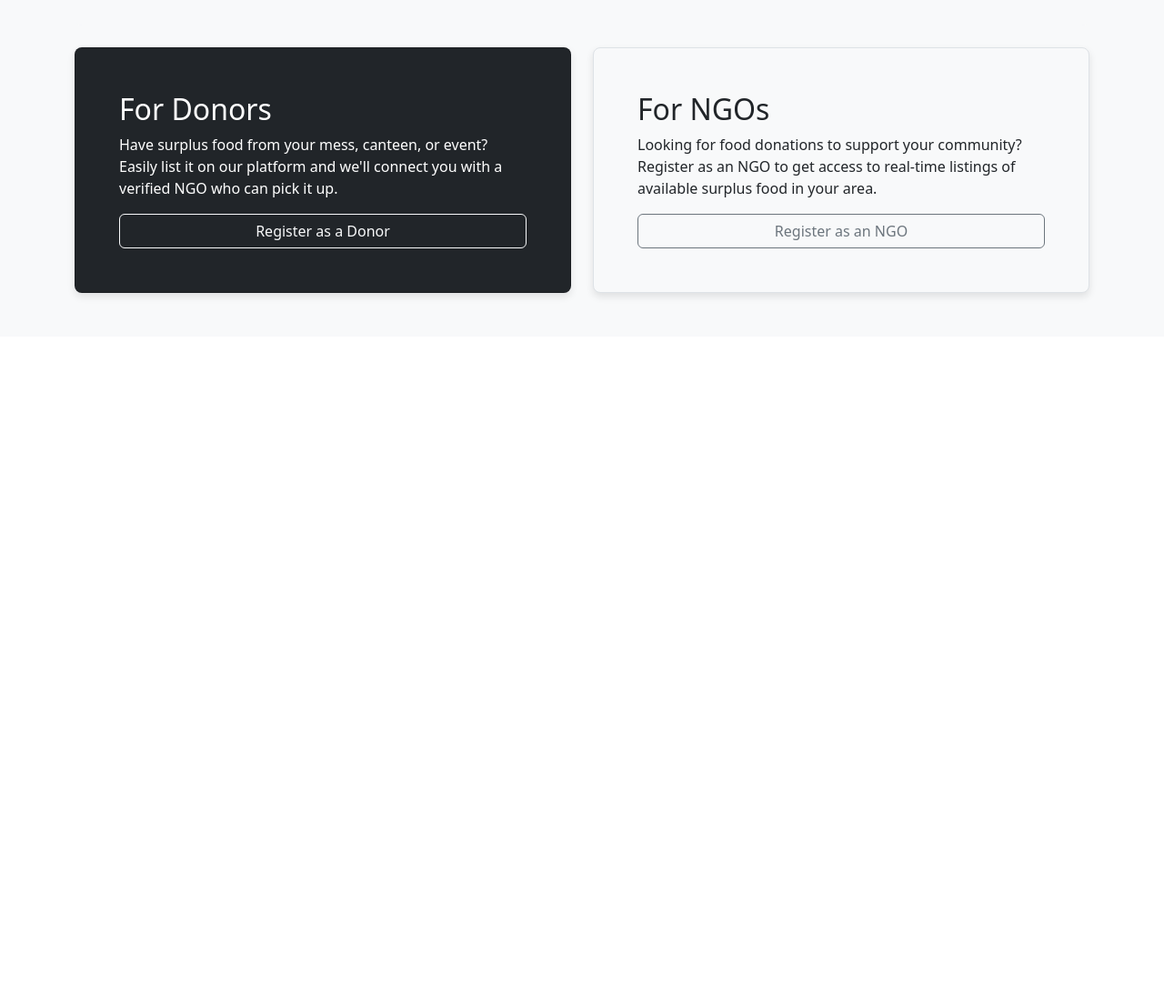
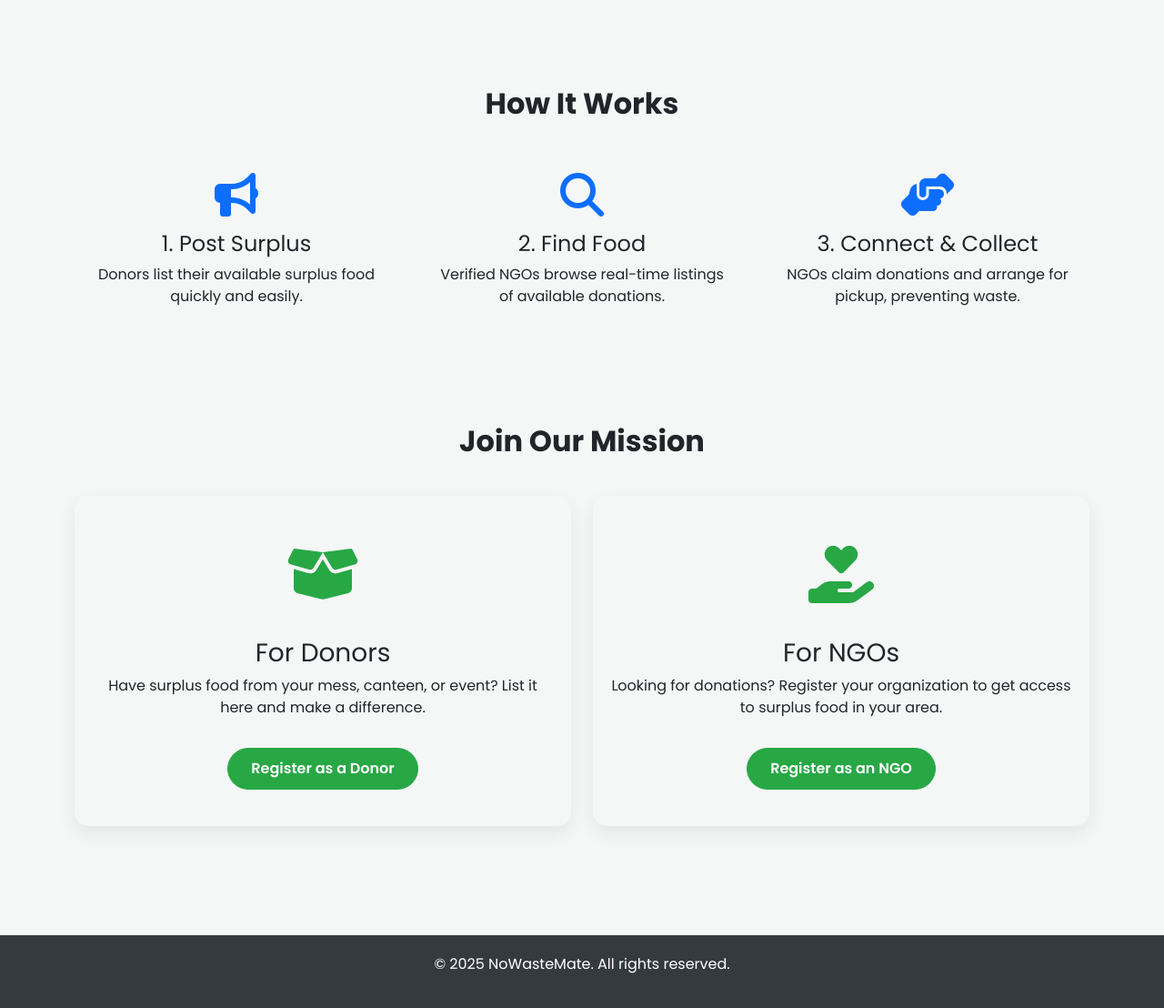
Before and after one commit to PrashantKumar-07/nowastemate-project, a Django app: page / in a window 1280 px wide. Shown: the part 460-1568 px from the top of the page at 91% size. Before the commit the page ends 789 px from the top, so only its background shows below. Run offline with Django 5.2, Linux system fonts and the light colour scheme.

Commit message:
minor changes

```diff
--- a/core/templates/core/base.html
+++ b/core/templates/core/base.html
@@ -1,56 +1,75 @@
-<!--
-This is the base template for the entire site.
-All other templates will "extend" this one, inheriting the navbar,
-footer, and general page structure. This promotes code reuse.
--->
 <!DOCTYPE html>
 <html lang="en">
 <head>
     <meta charset="UTF-8">
     <meta name="viewport" content="width=device-width, initial-scale=1.0">
-    <title>NoWasteMate</title>
-    <!-- Bootstrap CSS for styling -->
+    <title>NoWasteMate - Turn Surplus into Support</title>
+
+    <!-- Bootstrap CSS -->
     <link href="https://cdn.jsdelivr.net/npm/bootstrap@5.3.2/dist/css/bootstrap.min.css" rel="stylesheet">
+
+    <!-- Google Fonts (Poppins) -->
+    <link rel="preconnect" href="https://fonts.googleapis.com">
+    <link rel="preconnect" href="https://fonts.gstatic.com" crossorigin>
+    <link href="https://fonts.googleapis.com/css2?family=Poppins:wght@400;600;700&display=swap" rel="stylesheet">
+
+    <!-- Font Awesome for Icons -->
+    <link rel="stylesheet" href="https://cdnjs.cloudflare.com/ajax/libs/font-awesome/6.5.1/css/all.min.css">
+
     <style>
-        html { scroll-behavior: smooth; }
-        body { background-color: #f8f9fa; }
-        .navbar { box-shadow: 0 2px 4px rgba(0,0,0,.1); }
-        .card { border-radius: 15px; box-shadow: 0 4px 8px rgba(0,0,0,.1); }
-        .btn-primary { background-color: #007bff; border: none; }
-        .btn-primary:hover { background-color: #0056b3; }
-        .alert { border-radius: 10px; }
+        /* --- New, Upgraded Styles --- */
+        body {
+            font-family: 'Poppins', sans-serif;
+            background-color: #f4f7f6;
+        }
+        .navbar {
+            box-shadow: 0 2px 4px rgba(0,0,0,.05);
+            font-weight: 600;
+        }
+        .navbar-brand {
+            font-weight: 700;
+            font-size: 1.5rem;
+        }
+        .btn-primary {
+            background-color: #28a745; /* A friendly green */
+            border-color: #28a745;
+            font-weight: 600;
+            padding: 10px 25px;
+            border-radius: 50px;
+            transition: all 0.3s ease;
+        }
+        .btn-primary:hover {
+            background-color: #218838;
+            border-color: #1e7e34;
+            transform: translateY(-2px);
+            box-shadow: 0 4px 12px rgba(0,0,0,0.15);
+        }
+        footer {
+            background-color: #343a40;
+            color: white;
+            padding: 20px 0;
+            text-align: center;
+        }
     </style>
 </head>
 <body>
 
-    <!-- Navigation Bar -->
+    <!-- Navigation Bar (Unchanged) -->
     <nav class="navbar navbar-expand-lg navbar-light bg-white sticky-top">
         <div class="container">
-            <a class="navbar-brand fw-bold" href="{% url 'home' %}">🤝 NoWasteMate</a>
+            <a class="navbar-brand" href="{% url 'home' %}">🤝 NoWasteMate</a>
             <button class="navbar-toggler" type="button" data-bs-toggle="collapse" data-bs-target="#navbarNav" aria-controls="navbarNav" aria-expanded="false" aria-label="Toggle navigation">
                 <span class="navbar-toggler-icon"></span>
             </button>
             <div class="collapse navbar-collapse" id="navbarNav">
                 <ul class="navbar-nav ms-auto">
-                    <!-- Links for all users -->
-                    <li class="nav-item">
-                        <a class="nav-link" href="{% url 'home' %}">Home</a>
-                    </li>
-                    <!-- Conditional links based on authentication status -->
+                    <li class="nav-item"><a class="nav-link" href="{% url 'home' %}">Home</a></li>
                     {% if user.is_authenticated %}
-                        <li class="nav-item">
-                            <a class="nav-link" href="{% url 'dashboard' %}">Dashboard</a>
-                        </li>
-                        <li class="nav-item">
-                            <a class="nav-link" href="{% url 'logout' %}">Logout</a>
-                        </li>
+                        <li class="nav-item"><a class="nav-link" href="{% url 'dashboard' %}">Dashboard</a></li>
+                        <li class="nav-item"><a class="nav-link" href="{% url 'logout' %}">Logout</a></li>
                     {% else %}
-                        <li class="nav-item">
-                            <a class="nav-link" href="{% url 'login' %}">Login</a>
-                        </li>
-                        <li class="nav-item">
-                            <a class="nav-link btn btn-primary text-white px-3" href="{% url 'register' %}">Register</a>
-                        </li>
+                        <li class="nav-item"><a class="nav-link" href="{% url 'login' %}">Login</a></li>
+                        <li class="nav-item"><a class="nav-link btn btn-primary text-white px-4" href="#selection-area">Register</a></li>
                     {% endif %}
                 </ul>
             </div>
@@ -58,23 +77,31 @@ footer, and general page structure. This promotes code reuse.
     </nav>
 
     <!-- Main Content Block -->
-    <main class="container my-4">
-        <!-- Display messages from Django's messages framework -->
+    <main>
+        <!-- Display messages -->
         {% if messages %}
+        <div class="container my-4">
             {% for message in messages %}
                 <div class="alert alert-{{ message.tags }} alert-dismissible fade show" role="alert">
                     {{ message }}
                     <button type="button" class="btn-close" data-bs-dismiss="alert" aria-label="Close"></button>
                 </div>
             {% endfor %}
+        </div>
         {% endif %}
 
-        <!-- This is where content from other pages will be injected -->
         {% block content %}
         {% endblock %}
     </main>
 
-    <!-- Bootstrap JS for interactive components -->
+    <!-- Footer -->
+    <footer class="mt-5">
+        <div class="container">
+            <p>&copy; 2025 NoWasteMate. All rights reserved.</p>
+        </div>
+    </footer>
+
+    <!-- Bootstrap JS -->
     <script src="https://cdn.jsdelivr.net/npm/bootstrap@5.3.2/dist/js/bootstrap.bundle.min.js"></script>
 </body>
 </html>
--- a/core/templates/core/home.html
+++ b/core/templates/core/home.html
@@ -1,27 +1,104 @@
 {% extends 'core/base.html' %}
 
 {% block content %}
-<div class="p-5 mb-4 bg-light rounded-3 text-center">
-    <div class="container-fluid py-5">
-        <h1 class="display-5 fw-bold">Turn Surplus into Support</h1>
-        <p class="fs-4">NoWasteMate connects those with excess food to those who need it most. Join us in the fight against food waste and hunger in our communities.</p>
-        <a href="#selection-area" class="btn btn-primary btn-lg mt-3">Get Started</a>
+<style>
+    /* Styles specific to the homepage */
+    .hero-section {
+        background: linear-gradient(rgba(0, 0, 0, 0.5), rgba(0, 0, 0, 0.5)), url('https://images.unsplash.com/photo-1593113589675-74b5c8ca1262?q=80&w=2070&auto=format&fit=crop') no-repeat center center;
+        background-size: cover;
+        color: white;
+        padding: 100px 0;
+        text-align: center;
+    }
+    .hero-section h1 {
+        font-size: 3.5rem;
+        font-weight: 700;
+    }
+    .hero-section p {
+        font-size: 1.25rem;
+        max-width: 600px;
+        margin: 20px auto;
+    }
+    .selection-card {
+        border: none;
+        border-radius: 15px;
+        box-shadow: 0 8px 20px rgba(0,0,0,0.07);
+        transition: all 0.3s ease;
+        text-align: center;
+        padding: 40px 20px;
+    }
+    .selection-card:hover {
+        transform: translateY(-10px);
+        box-shadow: 0 12px 30px rgba(0,0,0,0.12);
+    }
+    .selection-card .icon {
+        font-size: 4rem;
+        color: #28a745; /* Green color */
+        margin-bottom: 20px;
+    }
+    .how-it-works h2, .join-us h2 {
+        font-weight: 700;
+        margin-bottom: 40px;
+    }
+</style>
+
+<!-- Hero Section -->
+<div class="hero-section">
+    <div class="container">
+        <h1>Turn Surplus into Support</h1>
+        <p>NoWasteMate connects those with excess food to those who need it most. Join us in the fight against food waste and hunger in our communities.</p>
     </div>
 </div>
 
-<div class="row align-items-md-stretch" id="selection-area">
-    <div class="col-md-6 mb-4">
-        <div class="h-100 p-5 text-white bg-dark rounded-3 card">
-            <h2>For Donors</h2>
-            <p>Have surplus food from your mess, canteen, or event? Easily list it on our platform and we'll connect you with a verified NGO who can pick it up.</p>
-            <a href="{% url 'register' %}?role=donor" class="btn btn-outline-light">Register as a Donor</a>
+<div class="container my-5">
+    <!-- How It Works Section -->
+    <div class="how-it-works text-center py-5">
+        <h2>How It Works</h2>
+        <div class="row">
+            <div class="col-md-4">
+                <div class="p-3">
+                    <i class="fas fa-bullhorn fa-3x text-primary mb-3"></i>
+                    <h4>1. Post Surplus</h4>
+                    <p>Donors list their available surplus food quickly and easily.</p>
+                </div>
+            </div>
+            <div class="col-md-4">
+                <div class="p-3">
+                    <i class="fas fa-search fa-3x text-primary mb-3"></i>
+                    <h4>2. Find Food</h4>
+                    <p>Verified NGOs browse real-time listings of available donations.</p>
+                </div>
+            </div>
+            <div class="col-md-4">
+                <div class="p-3">
+                    <i class="fas fa-hands-helping fa-3x text-primary mb-3"></i>
+                    <h4>3. Connect & Collect</h4>
+                    <p>NGOs claim donations and arrange for pickup, preventing waste.</p>
+                </div>
+            </div>
         </div>
     </div>
-    <div class="col-md-6 mb-4">
-        <div class="h-100 p-5 bg-light border rounded-3 card">
-            <h2>For NGOs</h2>
-            <p>Looking for food donations to support your community? Register as an NGO to get access to real-time listings of available surplus food in your area.</p>
-             <a href="{% url 'register' %}?role=ngo" class="btn btn-outline-secondary">Register as an NGO</a>
+
+    <!-- Join Us / Registration Selection Section -->
+    <div class="join-us text-center py-5" id="selection-area">
+        <h2>Join Our Mission</h2>
+        <div class="row">
+            <div class="col-md-6 mb-4">
+                <div class="selection-card h-100">
+                    <div class="icon"><i class="fas fa-box-open"></i></div>
+                    <h3>For Donors</h3>
+                    <p>Have surplus food from your mess, canteen, or event? List it here and make a difference.</p>
+                    <a href="{% url 'register' %}?role=donor" class="btn btn-primary mt-3">Register as a Donor</a>
+                </div>
+            </div>
+            <div class="col-md-6 mb-4">
+                <div class="selection-card h-100">
+                    <div class="icon"><i class="fas fa-hand-holding-heart"></i></div>
+                    <h3>For NGOs</h3>
+                    <p>Looking for donations? Register your organization to get access to surplus food in your area.</p>
+                     <a href="{% url 'register' %}?role=ngo" class="btn btn-primary mt-3">Register as an NGO</a>
+                </div>
+            </div>
         </div>
     </div>
 </div>
```
Also changed, not shown: core/models.py (+21 -30 lines), nowastemate/settings.py (+41 -41 lines), core/migrations/0002_donation_category_donation_pickup_by_and_more.py (added).
